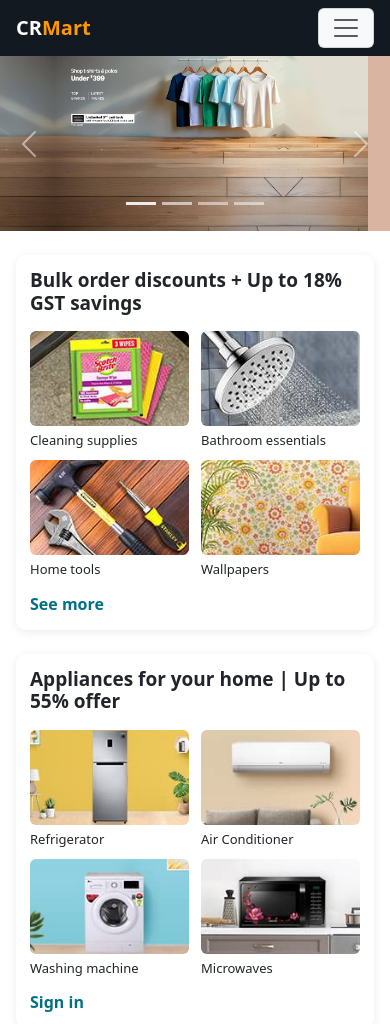
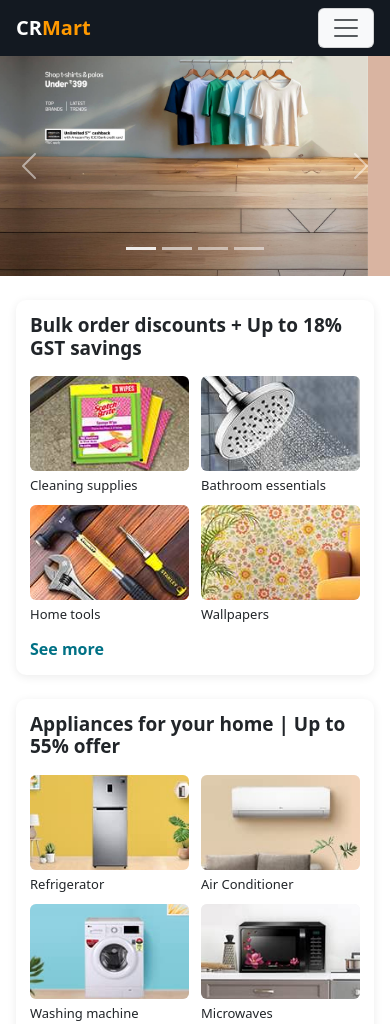
Before and after one commit to Dharaneesh-Cr/CRMart, a website: page public/index.html in a window 390 px wide. Shown: the top 1024 px of the page. Drawn offline with nearby package versions, Linux system fonts and the light colour scheme; no server answers.

Commit message:
Fix banner visibility

```diff
--- a/public/style.css
+++ b/public/style.css
@@ -60,8 +60,14 @@
 
     .carousel-item img {
       width: 100%;
-      height: 330px;
+      height: 430px;
       object-fit: cover;
+      object-position: top center;
+      display: block;
+    }
+
+    .carousel {
+      overflow: hidden;
     }
 
     .category-card,
@@ -250,8 +256,11 @@
         margin: 12px 0;
       }
 
-      .carousel-item img {
-        height: 240px;
+      @media (max-width: 991px) {
+        .carousel-item img {
+          height: 300px;
+          object-position: top center;
+        }
       }
     }
 
@@ -260,8 +269,11 @@
         font-size: 23px;
       }
 
-      .carousel-item img {
-        height: 175px;
+      @media (max-width: 576px) {
+        .carousel-item img {
+          height: 220px;
+          object-position: top center;
+        }
       }
 
       .category-card,
```
